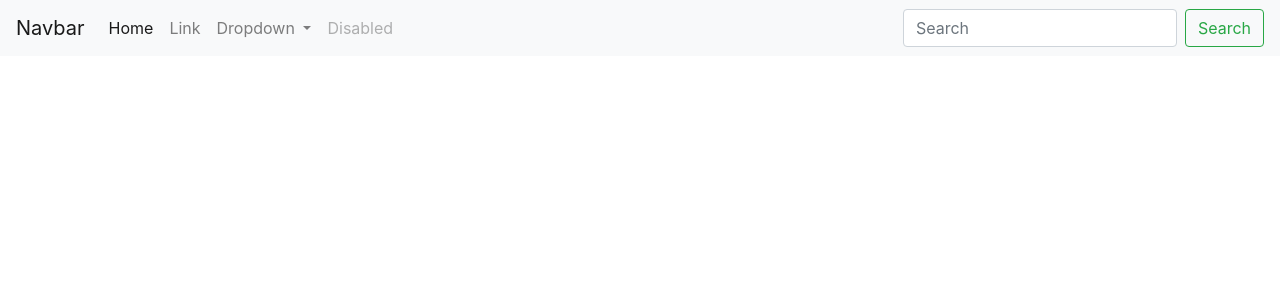
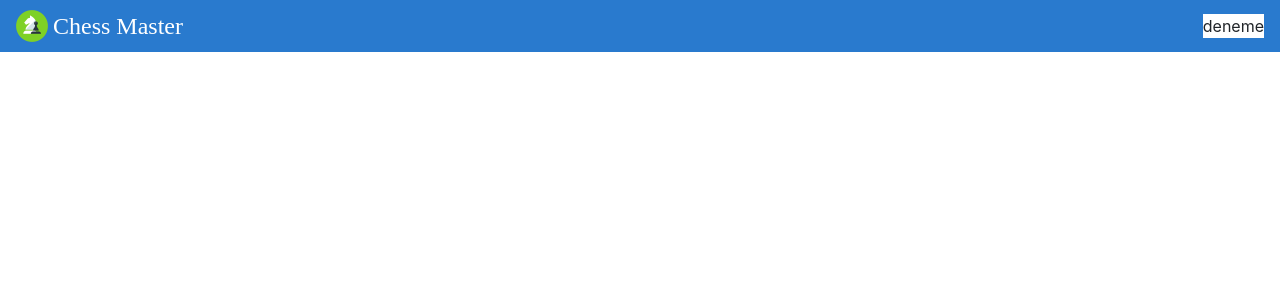
Before and after one commit to RecepSivri/React-Angular-Chess-App, an Angular app in the folder chessApplication/: page / in a window 1280 px wide. Shown: the top 300 px of the page. Built offline with nearby package versions, Linux system fonts and the light colour scheme.

Commit message:
loginbox is created

```diff
--- a/chessApplication/src/app/header/header.component.html
+++ b/chessApplication/src/app/header/header.component.html
@@ -1,35 +1,14 @@
-<nav class="navbar navbar-expand-lg navbar-light bg-light">
-  <a class="navbar-brand" href="#">Navbar</a>
-  <button class="navbar-toggler" type="button" data-toggle="collapse" data-target="#navbarSupportedContent" aria-controls="navbarSupportedContent" aria-expanded="false" aria-label="Toggle navigation">
-    <span class="navbar-toggler-icon"></span>
-  </button>
+<nav class="navbar navbar-expand-lg  d-flex justify-content-between chessNavbar">
+  <div>
+    <img class="headerIcon" src="assets/headerIcon.png">
+    <span class="headerTitle">Chess Master</span>
+  </div>
 
-  <div class="collapse navbar-collapse" id="navbarSupportedContent">
-    <ul class="navbar-nav mr-auto">
-      <li class="nav-item active">
-        <a class="nav-link" href="#">Home <span class="sr-only">(current)</span></a>
-      </li>
-      <li class="nav-item">
-        <a class="nav-link" href="#">Link</a>
-      </li>
-      <li class="nav-item dropdown">
-        <a class="nav-link dropdown-toggle" href="#" id="navbarDropdown" role="button" data-toggle="dropdown" aria-haspopup="true" aria-expanded="false">
-          Dropdown
-        </a>
-        <div class="dropdown-menu" aria-labelledby="navbarDropdown">
-          <a class="dropdown-item" href="#">Action</a>
-          <a class="dropdown-item" href="#">Another action</a>
-          <div class="dropdown-divider"></div>
-          <a class="dropdown-item" href="#">Something else here</a>
-        </div>
-      </li>
-      <li class="nav-item">
-        <a class="nav-link disabled" href="#">Disabled</a>
-      </li>
-    </ul>
-    <form class="form-inline my-2 my-lg-0">
-      <input class="form-control mr-sm-2" type="search" placeholder="Search" aria-label="Search">
-      <button class="btn btn-outline-success my-2 my-sm-0" type="submit">Search</button>
-    </form>
+
+
+  <div class="loginBox">
+    deneme
   </div>
+
+
 </nav>
--- a/chessApplication/src/styles.css
+++ b/chessApplication/src/styles.css
@@ -1 +1,17 @@
 /* You can add global styles to this file, and also import other style files */
+.chessNavbar{
+  background-color: #297ace;
+}
+.headerTitle{
+  color: white;
+  font-size: 24px;
+  font-family: SansSerif;
+  margin-left:5px;
+}
+
+.headerIcon {
+  margin-top: -8px;
+}
+.loginBox{
+  background-color: white;
+}
```
Also changed, not shown: chessApplication/src/assets/headerIcon.png (added).
